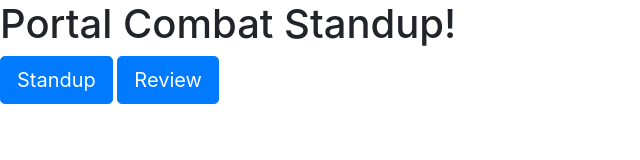
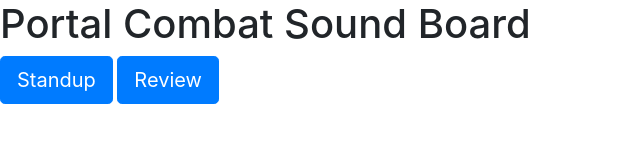
Before and after one commit to tine2k/portal-combat-sound-board, a website: page index.html in a window 1280 px wide. Shown: the whole page, without its empty margins (0-640 px from the left). Drawn offline with nearby package versions, Linux system fonts and the light colour scheme.

Commit message:
1 binaries uploaded

```diff
--- a/index.html
+++ b/index.html
@@ -33,7 +33,7 @@
     }
 	</script>
 
-	<h1>Portal Combat Standup!</h1>
+	<h1>Portal Combat Sound Board</h1>
 
 	<button type="button" class="btn btn-primary btn-lg"
   onClick="play(this,'https://raw.githubusercontent.com/tine2k/portal-combat-sound-board/master/standup.mp3')">
```
Also changed, not shown: 1 other file.
